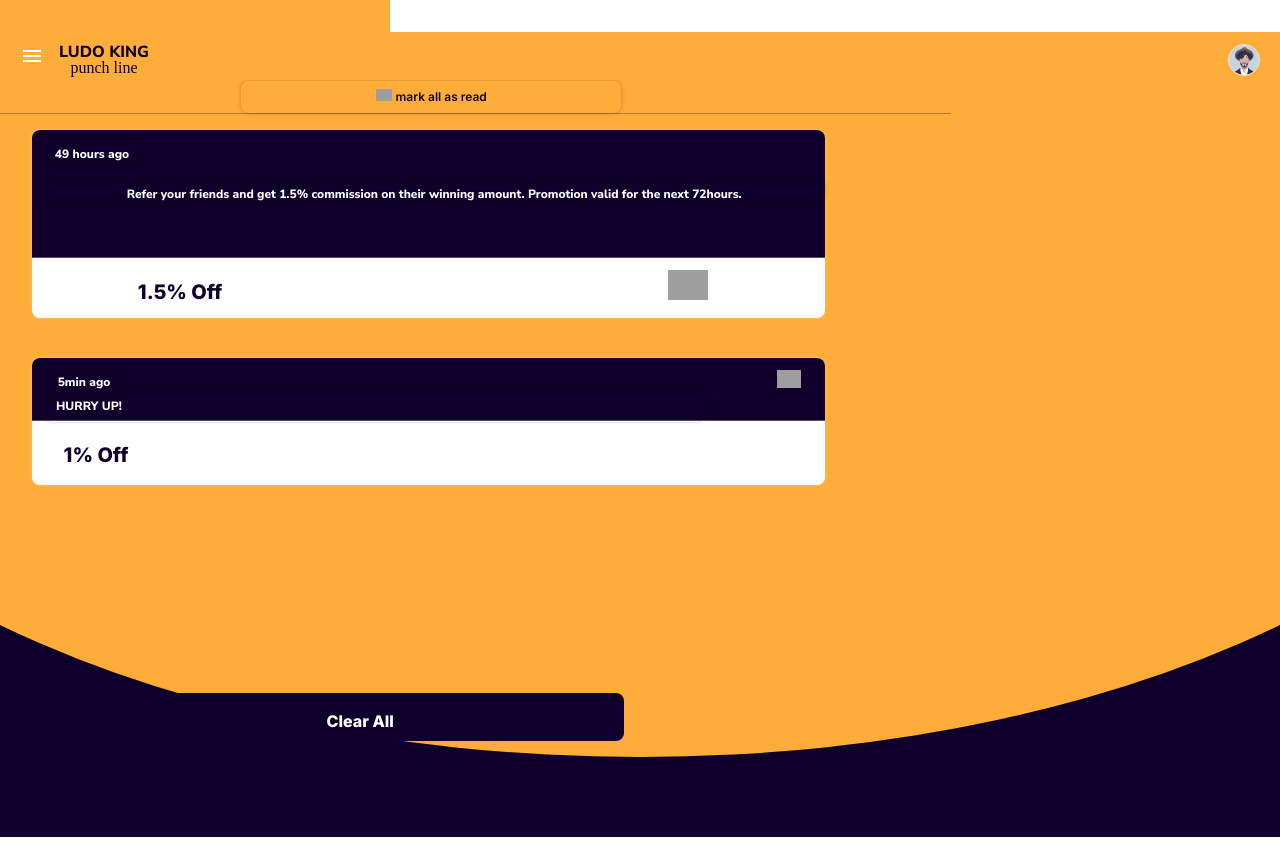
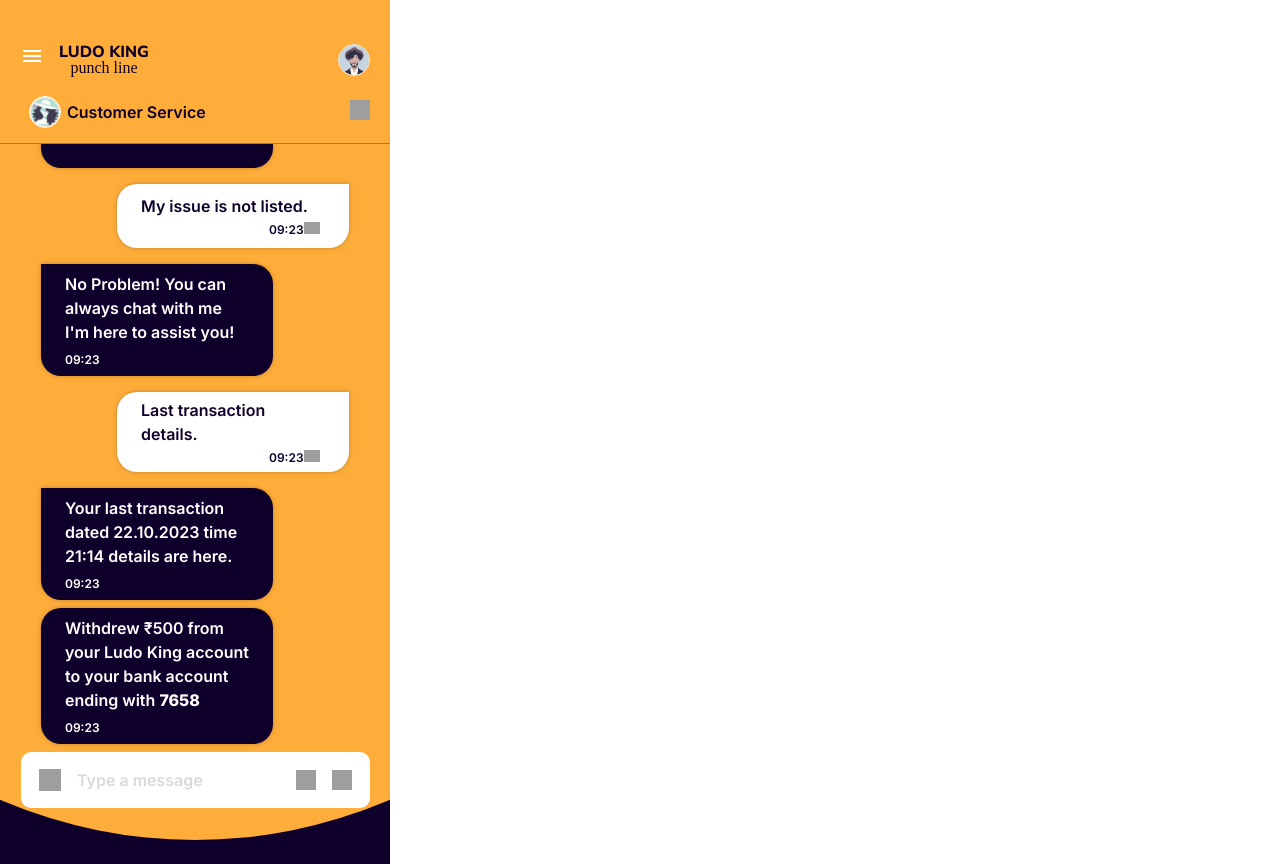
Before and after one commit to SoftwareGiant/ludo_based_application, a React (Vite) app: page / in a window 1280 px wide. Before the commit the page ends 837 px from the top, so only its background shows below. Built offline with nearby package versions, Linux system fonts and the light colour scheme; grey boxes are pictures that could not be loaded; a web font is replaced by a local one.

Commit message:
rendered componenets

```diff
--- a/src/App.jsx
+++ b/src/App.jsx
@@ -69,8 +69,8 @@
       {/* <GameHistory /> */}
       {/* <TransactioHistoryMob /> */}
       {/* <ReferrEarn /> */}
-      <Notification />
-      {/* <Support /> */}
+      {/* <Notification /> */}
+      <Support />
     </div>
   );
 }
```
